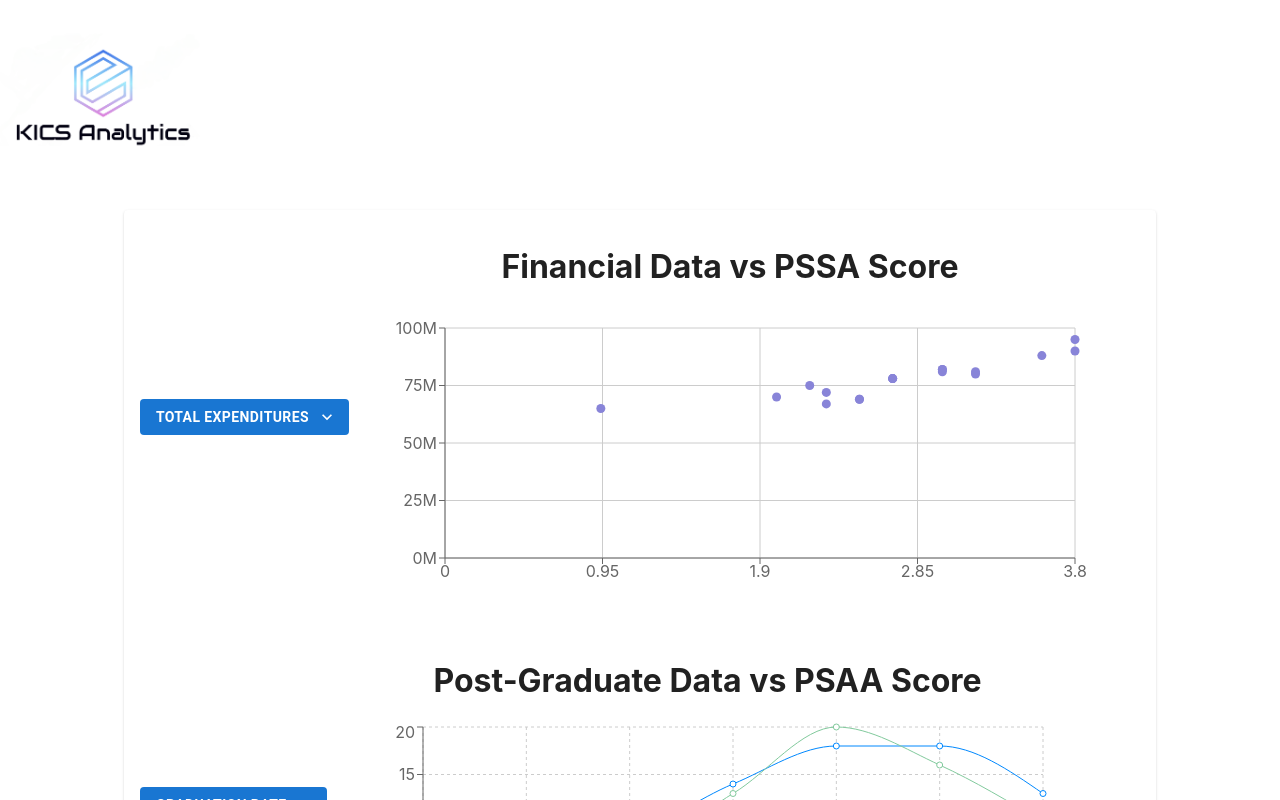
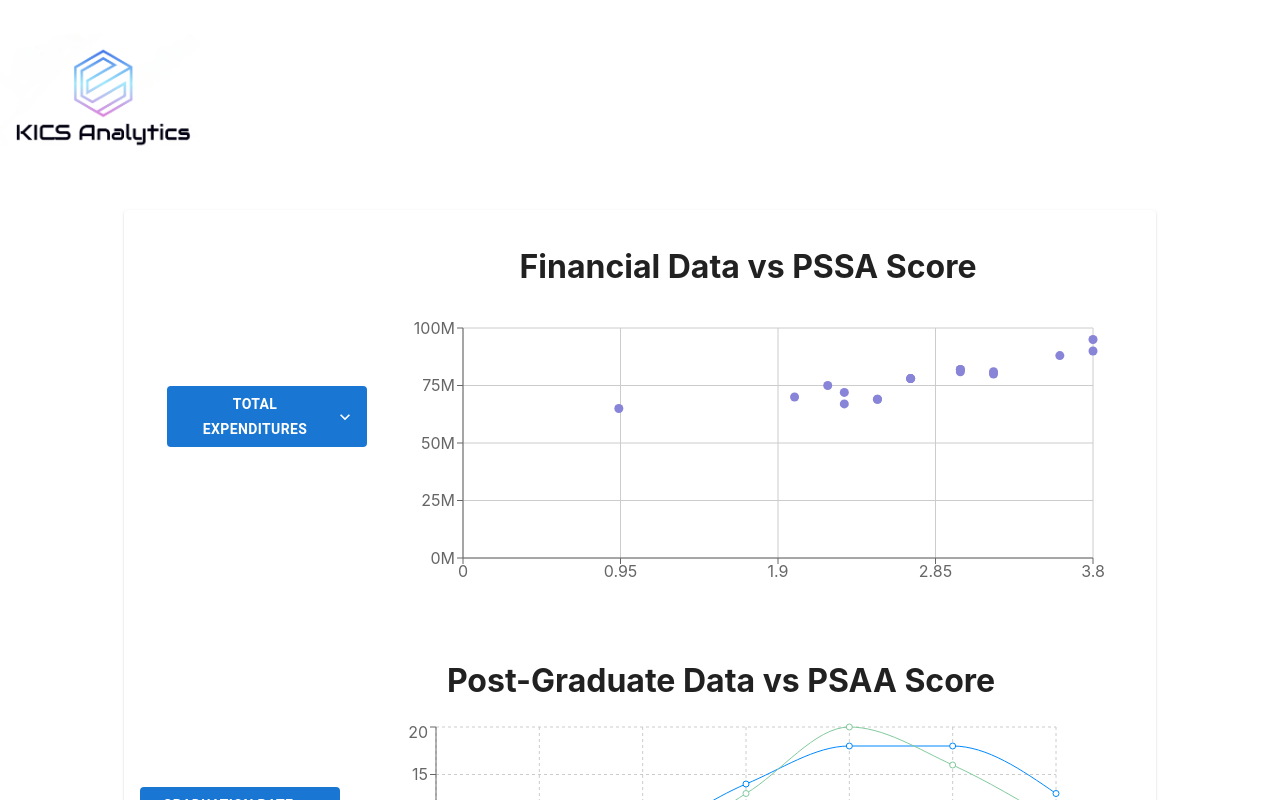
Before and after one commit to ianlikescoding/KICS-PSSA-Data, a React (Create React App) app in the folder frontend/: page / in a window 1280 px wide. Shown: the top 800 px of the page. Built offline with nearby package versions, Linux system fonts and the light colour scheme.

Commit message:
center charts

```diff
--- a/frontend/src/components/ChartContainer.js
+++ b/frontend/src/components/ChartContainer.js
@@ -116,7 +116,7 @@
         }}
       >
         <Stack spacing={4}>
-          <Stack direction="row" spacing={2} alignItems="center">
+          <Stack direction="row" spacing={2} alignItems="center" justifyContent={"center"}>
             <CustomizedMenus
               options={[
                 "Total Expenditures",
--- a/frontend/src/components/DropDown.js
+++ b/frontend/src/components/DropDown.js
@@ -75,6 +75,7 @@
         disableElevation
         onClick={handleClick}
         endIcon={<KeyboardArrowDownIcon />}
+        sx={{width:200}}
       >
         <b>{currOption}</b>
       </Button>
```
